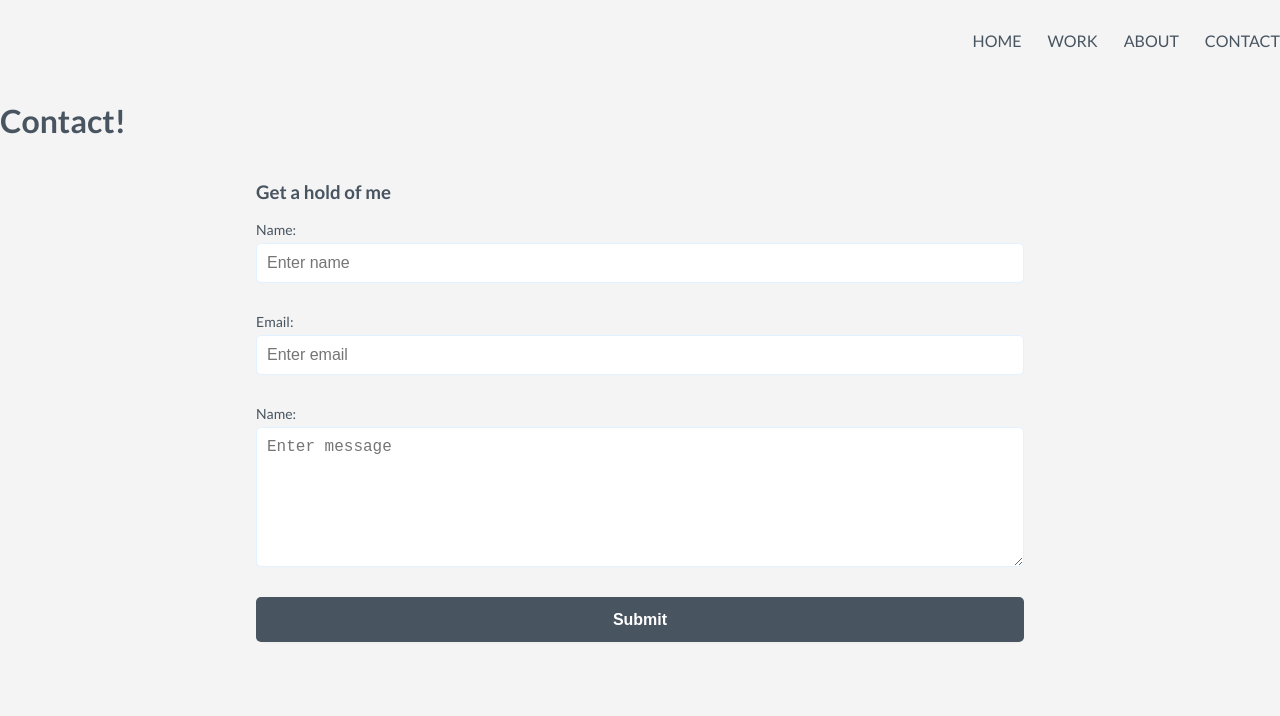
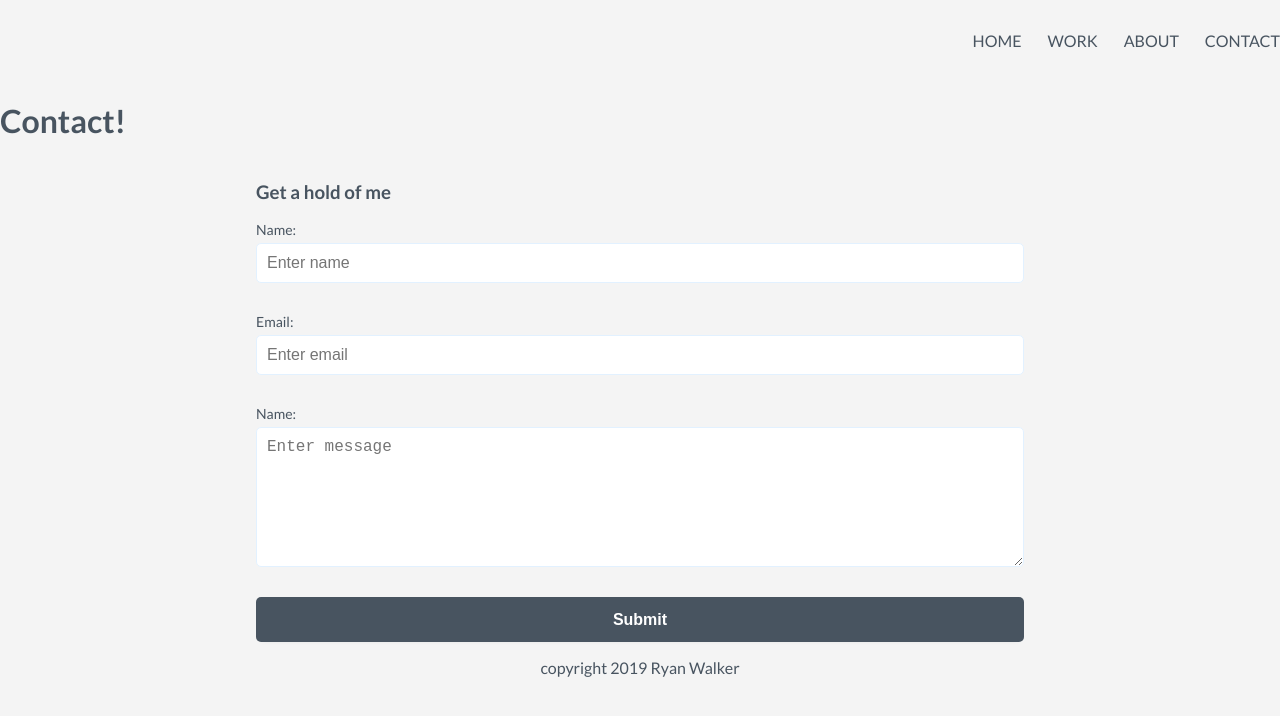
Before and after one commit to rytwalker/next-portfolio, a Next.js app: page /contact in a window 1280 px wide. Shown: the top 716 px of the page. Built offline with nearby package versions, Linux system fonts and the light colour scheme.

Commit message:
Added a form submit function for netlify

```diff
--- a/components/ContactForm.js
+++ b/components/ContactForm.js
@@ -9,7 +9,14 @@ const initialState = {
 };
 
 class ContactForm extends Component {
-  state = { formData: initialState };
+  state = { formData: initialState, submitted: false };
+
+  componentDidUpdate() {
+    const { submitted } = this.state;
+    if (submitted) {
+      setTimeout(() => this.setState({ submitted: false }), 3000);
+    }
+  }
 
   handleInputChange = e => {
     const { formData } = this.state;
@@ -18,10 +25,25 @@ class ContactForm extends Component {
     });
   };
 
+  handleFormSubmit = e => {
+    e.preventDefault();
+    fetch('/', {
+      method: 'POST',
+      headers: { 'Content-Type': 'application/x-www-form-urlencoded' },
+      body: encode({ 'form-name': 'contact', ...this.state.formData })
+    })
+      .then(() => this.setState({ formData: initialState, submitted: true }))
+      .catch(error => alert(error));
+  };
+
   render() {
     const { name, email, message } = this.state.formData;
+    const { submitted } = this.state;
     return (
-      <StyledForm>
+      <StyledForm onSubmit={this.handleFormSubmit}>
+        {submitted ? (
+          <div className="message">Success! Thank you for reaching out!</div>
+        ) : null}
         <h3>Get a hold of me</h3>
         <div className="form-group">
           <label htmlFor="name">Name:</label>
@@ -61,12 +83,25 @@ class ContactForm extends Component {
   }
 }
 
+const encode = data => {
+  return Object.keys(data)
+    .map(key => encodeURIComponent(key) + '=' + encodeURIComponent(data[key]))
+    .join('&');
+};
+
 const StyledForm = styled.form`
   display: flex;
   flex-direction: column;
   width: 60%;
   margin: 0 auto;
-
+  .message {
+    width: 100%;
+    text-align: center;
+    color: #f4f4f4;
+    background: #8fdfde;
+    padding: 1rem;
+    border-radius: 5px;
+  }
   .form-group {
     display: flex;
     flex-direction: column;
--- /dev/null
+++ b/components/Footer.js
@@ -0,0 +1,12 @@
+import React from 'react';
+// import styled from 'styled-components'
+
+const Footer = () => {
+  return (
+    <footer style={{ width: '100%', textAlign: 'center' }}>
+      <p>copyright 2019 Ryan Walker</p>
+    </footer>
+  );
+};
+
+export default Footer;
--- a/components/SocialLinks.js
+++ b/components/SocialLinks.js
@@ -19,7 +19,6 @@ const StyledSocialLinks = styled.nav`
 const SocialLinks = () => {
   return (
     <StyledSocialLinks>
-      socials:
       <a href="https://linkedin.com/ryan" target="_blank">
         <i class="fab fa-linkedin" />
       </a>
--- a/pages/contact.js
+++ b/pages/contact.js
@@ -1,15 +1,34 @@
 import Layout from '../components/Layout';
+import styled from 'styled-components';
+import { fadein } from '../styles/fadein';
 import ContactForm from '../components/ContactForm';
+import Footer from '../components/Footer';
+// import SocialLinks from '../components/SocialLinks';
 
 const Contact = () => {
   return (
     <Layout>
-      <div>
+      <StyledContactPage>
         <h1>Contact!</h1>
         <ContactForm />
-      </div>
+
+        {/* <SocialLinks /> */}
+        <Footer />
+      </StyledContactPage>
     </Layout>
   );
 };
 
+const StyledContactPage = styled.div`
+  display: flex;
+  max-width: 1300px;
+  margin: 0 auto;
+  width: 100%;
+  flex-wrap: wrap;
+  animation: ${fadein} 0.5s ease-in forwards;
+  h1 {
+    width: 100%;
+  }
+`;
+
 export default Contact;
--- a/pages/work.js
+++ b/pages/work.js
@@ -2,6 +2,7 @@ import Layout from '../components/Layout';
 import styled from 'styled-components';
 import { fadein } from '../styles/fadein';
 import Project from '../components/Project';
+import Footer from '../components/Footer';
 
 const Work = () => {
   return (
@@ -26,6 +27,7 @@ const Work = () => {
           site="https://sharp-mccarthy-8025d0.netlify.com/"
           github="https://github.com/rytwalker/scores-client"
         />
+        <Footer />
       </StyledWorkPage>
     </Layout>
   );
```
